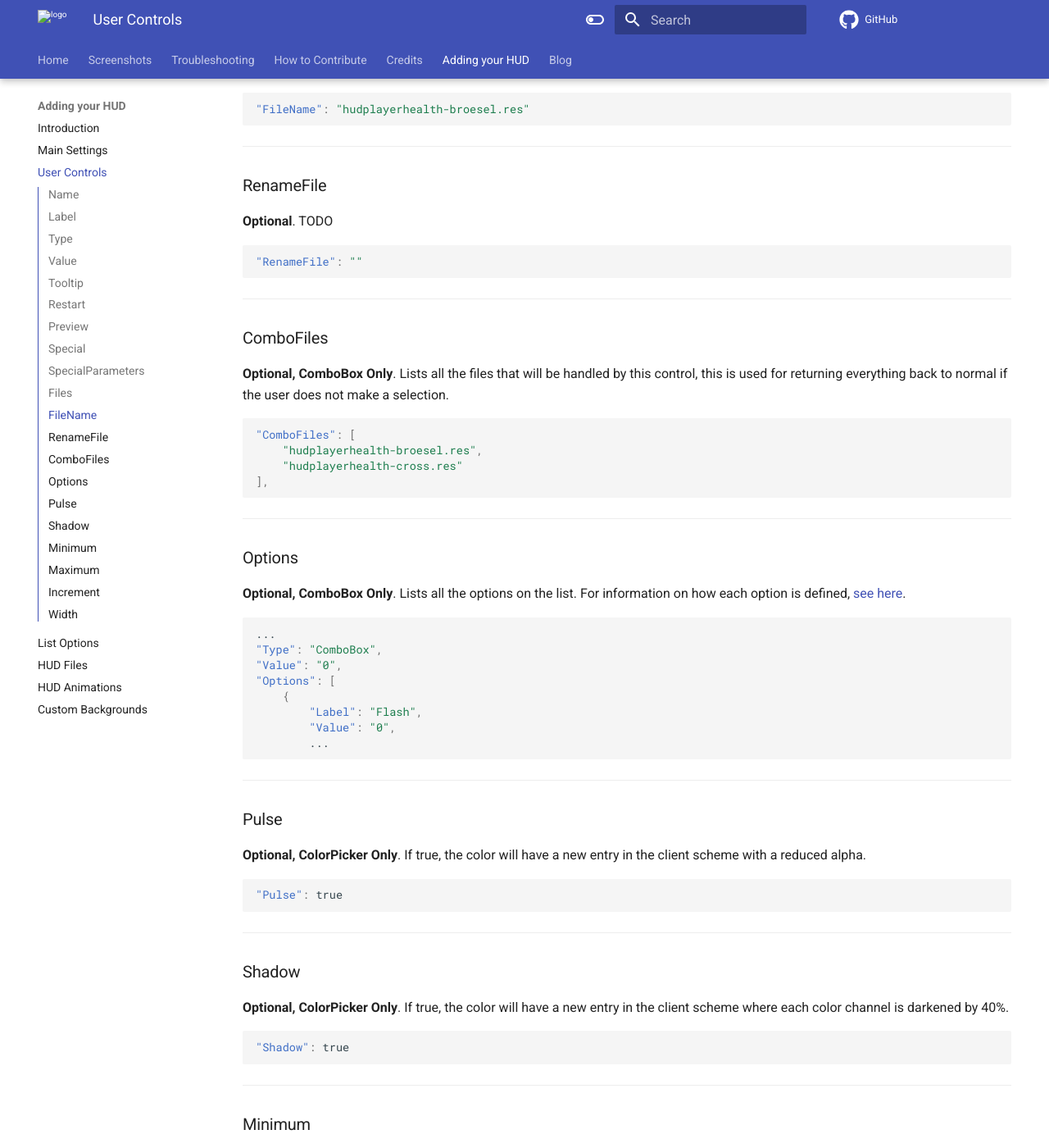
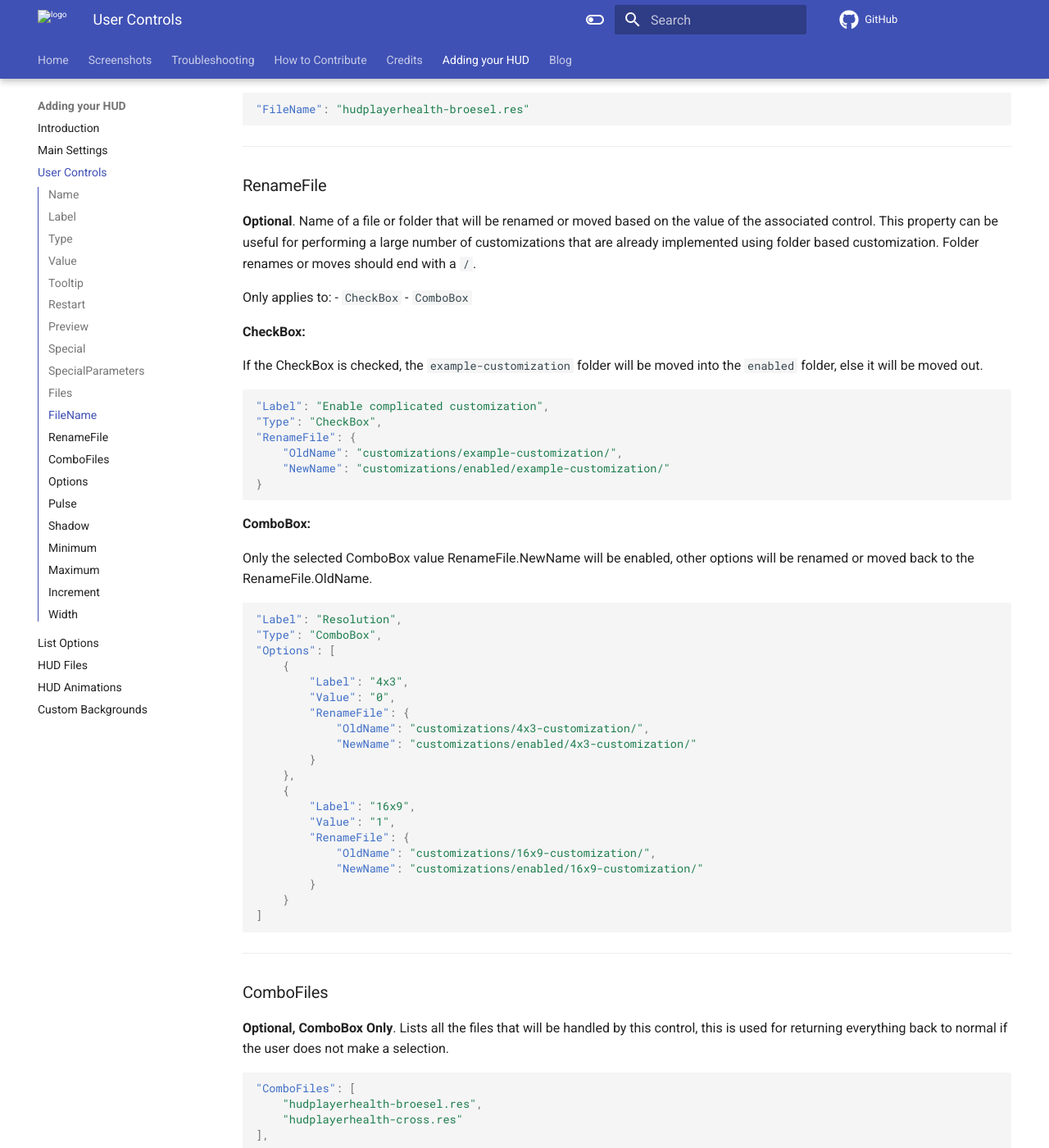
Before and after one commit to CriticalFlaw/TF2HUD.Editor, an MkDocs documentation site: the page built from docs/json/controls.md, in a window 1280 px wide and 1400 px high, scrolled down 4082 px. Shown: the whole window at 82% size. Built offline with MkDocs 1.6.1 and Material for MkDocs 9.7.7, drawn with Linux system fonts in a browser that asks for light colours; comment, search, counter and statistics services are not loaded.

Commit message:
Update docs

````diff
--- a/docs/json/controls.md
+++ b/docs/json/controls.md
@@ -199,10 +199,51 @@ Each nested object within the file path has to match the contents of the HUD fil
 
 ### RenameFile
 
-**Optional**. TODO
+**Optional**. Name of a file or folder that will be renamed or moved based on the value of the associated control. This property can be useful for performing a large number of customizations that are already implemented using folder based customization. Folder renames or moves should end with a `/`.
+
+Only applies to:
+ - `CheckBox`
+ - `ComboBox`
+
+**CheckBox:**
+
+If the CheckBox is checked, the `example-customization` folder will be moved into the `enabled` folder, else it will be moved out.
 
 ```json
-"RenameFile": ""
+"Label": "Enable complicated customization",
+"Type": "CheckBox",
+"RenameFile": {
+	"OldName": "customizations/example-customization/",
+	"NewName": "customizations/enabled/example-customization/"
+}
+```
+
+**ComboBox:**
+
+Only the selected ComboBox value RenameFile.NewName will be enabled, other options will be renamed or moved back to the RenameFile.OldName.
+
+```json
+"Label": "Resolution",
+"Type": "ComboBox",
+"Options": [
+	{
+		"Label": "4x3",
+		"Value": "0",
+		"RenameFile": {
+			"OldName": "customizations/4x3-customization/",
+			"NewName": "customizations/enabled/4x3-customization/"
+		}
+	},
+	{
+		"Label": "16x9",
+		"Value": "1",
+		"RenameFile": {
+			"OldName": "customizations/16x9-customization/",
+			"NewName": "customizations/enabled/16x9-customization/"
+		}
+	}
+]
+
 ```
 
 ---
````
Also changed, not shown: docs/json/base.md (+9 -5 lines).
